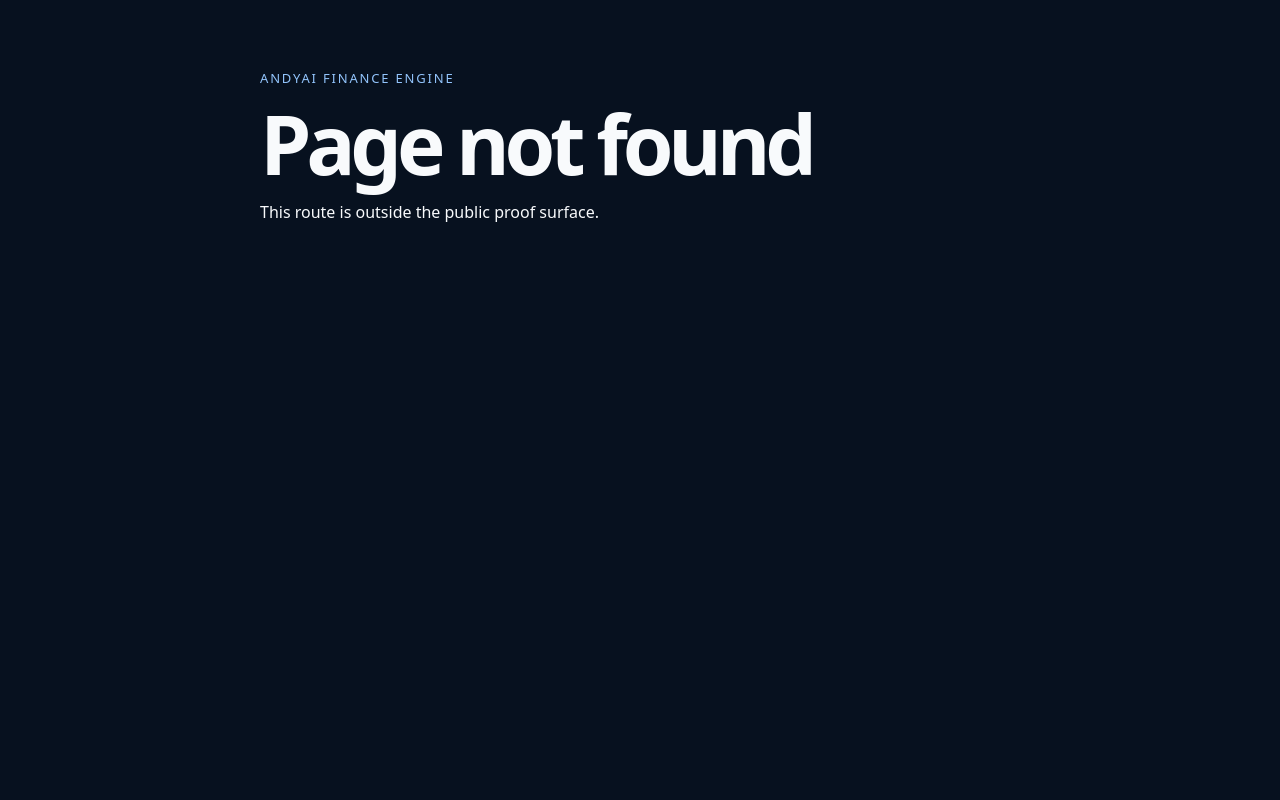
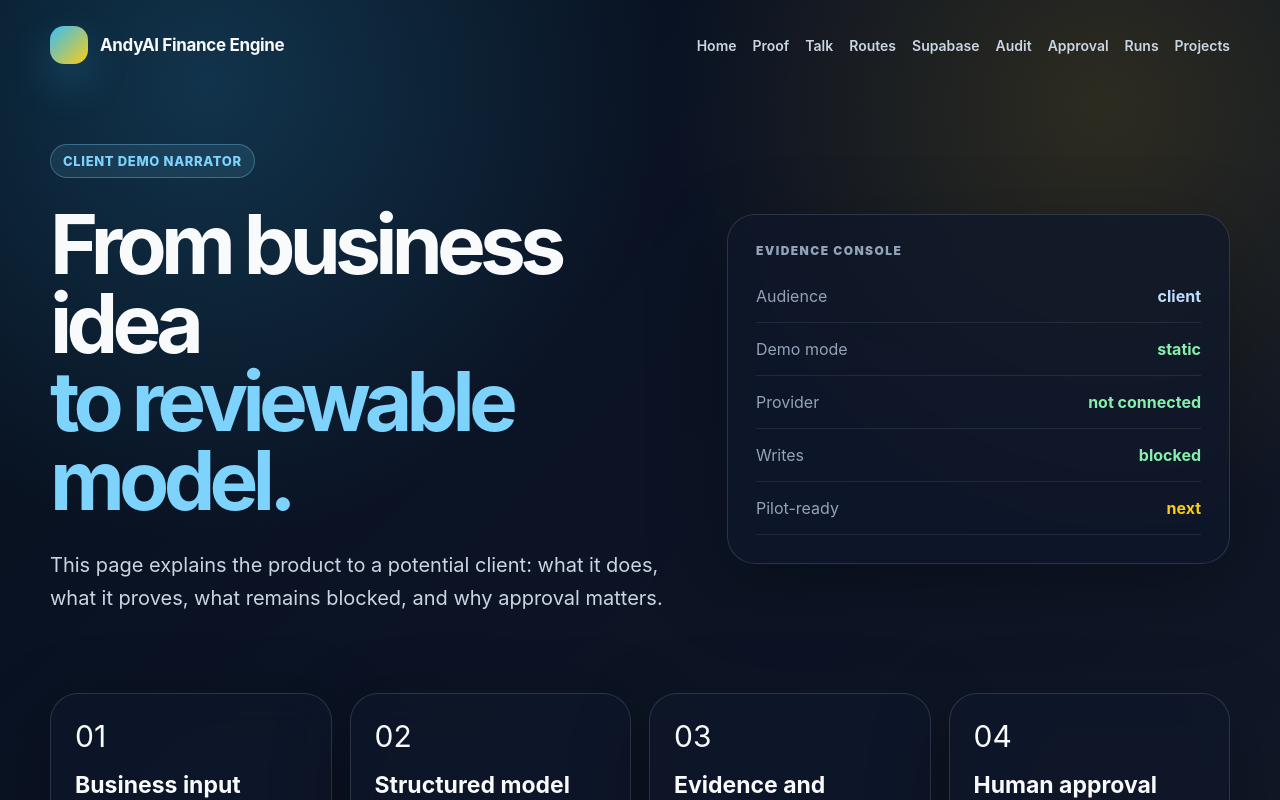
Before and after one commit to kolundzic/andyai-finance-engine, a Next.js app: page /client-demo in a window 1280 px wide. Before the commit this address had no page. Shown: the top 800 px of the page. Built offline with nearby package versions, Linux system fonts and the light colour scheme.

Commit message:
feat: add v15.5.0 client demo narrator page

```diff
--- /dev/null
+++ b/app/client-demo/page.tsx
@@ -0,0 +1,32 @@
+import { EvidenceConsole, FeatureGrid, PrestigePage } from "../../src/ui/finance-prestige-system";
+
+export const metadata = {
+  title: "AndyAI Finance Engine — Client Demo",
+  description: "A guided client explanation for governed financial modeling.",
+};
+
+export default function ClientDemoPage() {
+  return (
+    <PrestigePage
+      active="/demo"
+      badge="Client Demo Narrator"
+      title="From business idea"
+      accent="to reviewable model."
+      lead="This page explains the product to a potential client: what it does, what it proves, what remains blocked, and why approval matters."
+      right={<EvidenceConsole rows={[
+        ["Audience", "client", "blue"],
+        ["Demo mode", "static", "green"],
+        ["Provider", "not connected", "green"],
+        ["Writes", "blocked", "green"],
+        ["Pilot-ready", "next", "gold"],
+      ]} />}
+    >
+      <FeatureGrid items={[
+        ["01", "Business input", "The client brings plans, assumptions, costs, revenue logic, or source documents."],
+        ["02", "Structured model draft", "The engine helps organize a reviewable financial model workflow."],
+        ["03", "Evidence and warnings", "Assumptions, weak inputs, and risks are surfaced before trust is granted."],
+        ["04", "Human approval", "The final authority remains human before any serious decision or output."],
+      ]} />
+    </PrestigePage>
+  );
+}
--- a/package.json
+++ b/package.json
@@ -1,6 +1,6 @@
 {
   "name": "andyai-finance-engine",
-  "version": "15.4.0",
+  "version": "15.5.0",
   "private": true,
   "description": "AndyAI Finance Engine — public showcase powered by a governed financial modeling core.",
   "scripts": {
```
Also changed, not shown: 3 other files (tests, documents, lock files or other folders).
